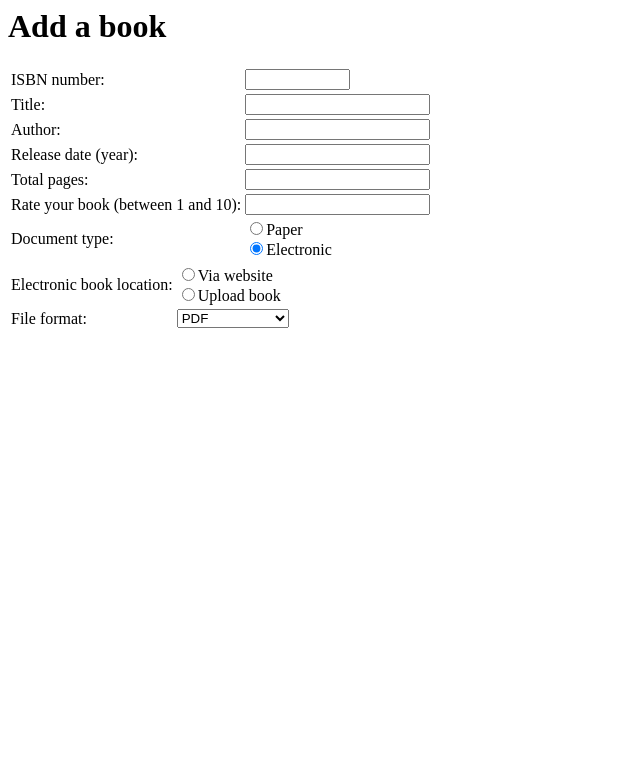
After one commit to s1970348/Databosses, a PHP site: page /php/upload.php in a window 1280 px wide, after a click on "on". The commit adds this page. Shown: the top 783 px of the page, without its empty margins (0-640 px from the left). Run offline with PHP 8.4, Linux system fonts and the light colour scheme.

Commit message:
management & book adding

```diff
--- a/php/account_management.php
+++ b/php/account_management.php
@@ -69,7 +69,7 @@ where Type = "electronic" and Email = "'.$_SESSION['e-mail'].'"
 
     echo("<br />
 
-<input type='submit' onClick=\"window.open('test.php','mywindow','width=400,height=200,toolbar=no,location=no,directories=no,statu s=no,menubar=no,scrollbars=no,copyhistory=no,resizable=no')\" value='add book to library'/>
+<input type='submit' onClick=\"window.open('upload.php','mywindow','width=400,height=200,toolbar=no,location=no,directories=no,statu s=no,menubar=no,scrollbars=no,copyhistory=no,resizable=no')\" value='add book to library'/>
 
 
 <br /><input TYPE=\"radio\"NAME=\"e-libbut\"ID=\"e-libbut\"ONCLICK=\"visibility('e-lib')\"/>
--- /dev/null
+++ b/php/upload.php
@@ -0,0 +1,245 @@
+<?
+session_start();
+?>
+<html>
+  <head>
+    <title>
+      Nieuw boek toevoegen
+    </title>
+<script language="Javascript">
+function hideA()
+    {
+
+    document.getElementById("A").style.display="none";
+    document.getElementById("B").style.display="block";
+    document.getElementById("C").style.display="none";
+    document.getElementById("D").style.display="none";
+
+    }
+
+    function hideB()
+    {
+    document.getElementById("B").style.display="none";
+    document.getElementById("A").style.display="block";
+    document.getElementById("C").style.display="none";
+    document.getElementById("D").style.display="none";
+    }
+
+    function hideC()
+    {
+
+    document.getElementById("C").style.display="none";
+    document.getElementById("D").style.display="block";
+
+
+    }
+
+    function hideD()
+    {
+
+    document.getElementById("D").style.display="none";
+    document.getElementById("C").style.display="block";
+
+
+    }
+</script>
+
+</head>
+<body>
+
+<?php
+require_once ('db-connect.php');
+if (empty($_POST['submit'])){
+echo("
+    <form method = 'post' action=". $_SERVER['PHP_SELF'] ."  enctype=\"multipart/form-data\">
+		<h1>Add a book</h1>
+		<table border=\"0\">
+		<tr>
+      <td>ISBN number:</td><td><input type='text' name='ISBN' size='10' maxlength='10' ></td></tr>
+			<tr>
+			<td>Title:</td><td><input type=
+      'text' name='Title'></td></tr>
+			<tr>
+			<td>Author:</td><td><input type='text' name=
+      'Author'></td></tr>
+			<tr>
+			<td>Release date (year):</td><td><input type='text' name='Year'></td></tr>
+			<tr>
+			<td>Total pages:</td><td><input type='text' name='Pages'></td></tr>
+			<tr>
+			<td>Rate your book (between 1 and 10):</td><td><input type='text' name='Rating'></td></tr>
+			<tr>
+      <td>Document type:</td><td><input type='radio' name='aorb' onclick=
+      \"hideB()\">Paper<br><input type='radio' name='aorb'
+      onclick=\"hideA()\">Electronic<td></tr></table>
+
+      <table border=\"0\" style=\"display:none\" id=\"A\">
+			<tr>
+        <td>Weight (in grams):</td><td><input type='text' name='Weight'></td></tr>
+				<tr>
+        <td>Binding type:</td><td><SELECT NAME=\"Binding\">
+		<OPTION>Hard cover</OPTION>
+		<OPTION>Paperback</OPTION>
+		</SELECT></td></tr>
+				<tr>
+        <td>Book location:</td><td><input type='text' name='Location'></td></tr>
+				<tr>
+        <td><input type='submit' name='submit' action='submit' value=\"Add book\"></td></tr>
+      </table>
+      <table border=\"0\" style=\"display:none\" id=\"B\">
+        <tr>
+				<td>Electronic book location:</td><td><input type='radio' name='aorb' onclick=
+        \"hideD()\">Via website<br>
+        <input type='radio' name='aorb' onclick=
+        \"hideC()\">Upload book</td></tr>
+				<tr>
+        <td>File format:</td><td><SELECT NAME=\"Format\">
+		<OPTION>PDF</OPTION>
+		<OPTION>Text file</OPTION>
+		<OPTION>Microsoft Word</OPTION>
+		</SELECT></td></tr>
+		</table>
+		</FORM>
+
+      <table border=\"0\" style=\"display:none\" id=\"C\">
+        <tr>
+				<td>URL location:</td><td><input type='text' name='LocationURL'></td></tr>
+				<tr>
+        <td><input type='submit' name='submit' action='submit' value=\"Add book\"></td></tr>
+      </table>
+      <table border=\"0\" style=\"display:none\" id=\"D\">
+			<tr>
+        <td>File:</td><td><input type='file' name='file' size='100'></td</tr>
+				<tr>
+        <td><input type='submit' name='entered' action='submit' value=\"Add book\"></td></tr>
+			</table>
+    </form>
+");
+}else{
+
+
+if (preg_match('[^A-Za-z0-9]', $_POST["ISBN"])) {
+    echo "The ISBN number is not correct.";
+} else {
+    if (strlen($_POST["ISBN"])<10){
+        echo "The ISBN number does not have the correct length , only ISBN-10 is supported";
+
+    }else{
+    $ISBN = $_POST['ISBN'];
+}}
+
+if (preg_match('[^A-Za-z0-9]', $_POST["Title"])) {
+    echo "The title contains illegal characters.";
+} else {
+    $Title = $_POST['Title'];
+}
+if (preg_match('[^A-Za-z]', $_POST["Author"])) {
+    echo "The name of the author contains illegal characters";
+} else {
+    $Author = $_POST['Author'];
+}
+if (preg_match('[^0-9]', $_POST["Year"])) {
+    echo "The year is incorrect";
+} else {
+    $Year = $_POST['Year'];
+}
+if (preg_match('[^0-9]',  $_POST["Pages"])) {
+    echo "The amound of pages entered is incorrect.";
+} else {
+    $Pages = $_POST['Pages'];
+}
+if (preg_match('[^0-9]', $_POST["Rating"])) {
+    echo "The rating entered contains illegal characters.";
+} else {
+    $Rating = $_POST['Rating'];
+}
+
+if (isset($_POST['Weight'])) {
+
+    if (preg_match('[^0-9]',$_POST["Weight"])) {
+        echo "The book weight contains illegal characters.";
+    } else {
+        $Weight = $_POST['Weight'];
+    }
+    ///check if exist
+    $Binding = $_POST['Binding'];
+
+    if (preg_match('[^A-Za-z0-9]', $_POST["Location"])) {
+        echo "The location entered contains invalid characters.";
+    } else {
+        $Location = $_POST['Location'];
+    }
+
+    $queryPaper = "INSERT INTO Document values('','" . $ISBN . "', '" . $Title . "', '" .
+        $Author . "', " . $Year . ", " . $Pages . ", " . $Weight . ", '" . $Binding .
+        "','', '" . $Location . "', '', " . $Rating . ", 'paper')";
+
+    $queryexecutePaper = mysql_query($queryPaper) or die('Adding the book to the database failed :' .
+        mysql_error());
+
+} else {
+
+    //check if exist
+    $Format = $_POST['Format'];
+
+
+    if (isset($_POST['LocationURL'])) {
+
+        if (preg_match("[^'\"`<>]", $_POST["LocationURL"])) {
+            echo "The location of the URL entered contains illegal characters.";
+        } else {
+            $LocationURL = $_POST['LocationURL'];
+        }
+
+        $queryElectronicOnline = "INSERT INTO Document values('','" . $ISBN . "', '" . $Title .
+            "', '" . $Author . "', '" . $Year . "', '" . $Pages . "', '', '', '" . $Format .
+            "', '', '" . $LocationURL . "', '" . $Rating . "', ' electronic')";
+
+        $queryexecuteElectronicOnline = mysql_query($queryElectronicOnline) or die('Adding the e-book to the database failed :' .
+            mysql_error());
+
+    } else {
+
+        if (($_FILES["file"]["type"] == "application/msword") || ($_FILES["file"]["type"] ==
+            "application/pdf") || ($_FILES["file"]["type"] == "text/plain") && ($_FILES["file"]["size"] <
+            52428800)) {
+
+            if (preg_match('[^A-Za-z0-9/.\\]', $_FILES["file"]["name"])) {
+                echo "The file contains illegal characters.";
+
+            } else {
+
+                if (file_exists("siegfried.let.rug.nl/s1815911/uploads/" . $_FILES["file"]["name"])) {
+                    echo $_FILES["file"]["name"] .
+                        " already exists, please change the name of the file. ";
+                    echo ("input type='hidden' value='1'");
+                } else {
+                    move_uploaded_file($_FILES["file"]["tmp_name"], "../uploads/" . $_FILES["file"]["name"]);
+                    echo "The book has been succesfully added.";
+                }
+            }
+        } else {
+
+            echo "Invalid file!";
+
+        }}
+
+        $queryElectronicFile = "INSERT INTO Document values('','" . $ISBN . "', '" . $Title .
+            "', '" . $Author . "', " . $Year . ", " . $Pages . ", '', '', '" . $Format .
+            "', '', 'siegfried.let.rug.nl/s1815911/uploads/" . $_FILES["file"]["name"] . "',' " .
+            $Rating . "' ,'electronic')";
+
+        $queryexecuteElectronicFile = mysql_query($queryElectronicFile) or die('Adding the book to the database failed: ' .
+            mysql_error());
+
+        echo ('
+        <script>
+        window.opener.location.reload();
+        window.close()
+        </script>
+        ');
+}}
+
+?>
+  </body>
+</html>
```
Also changed, not shown: upload.php (deleted, +0 -247 lines).
